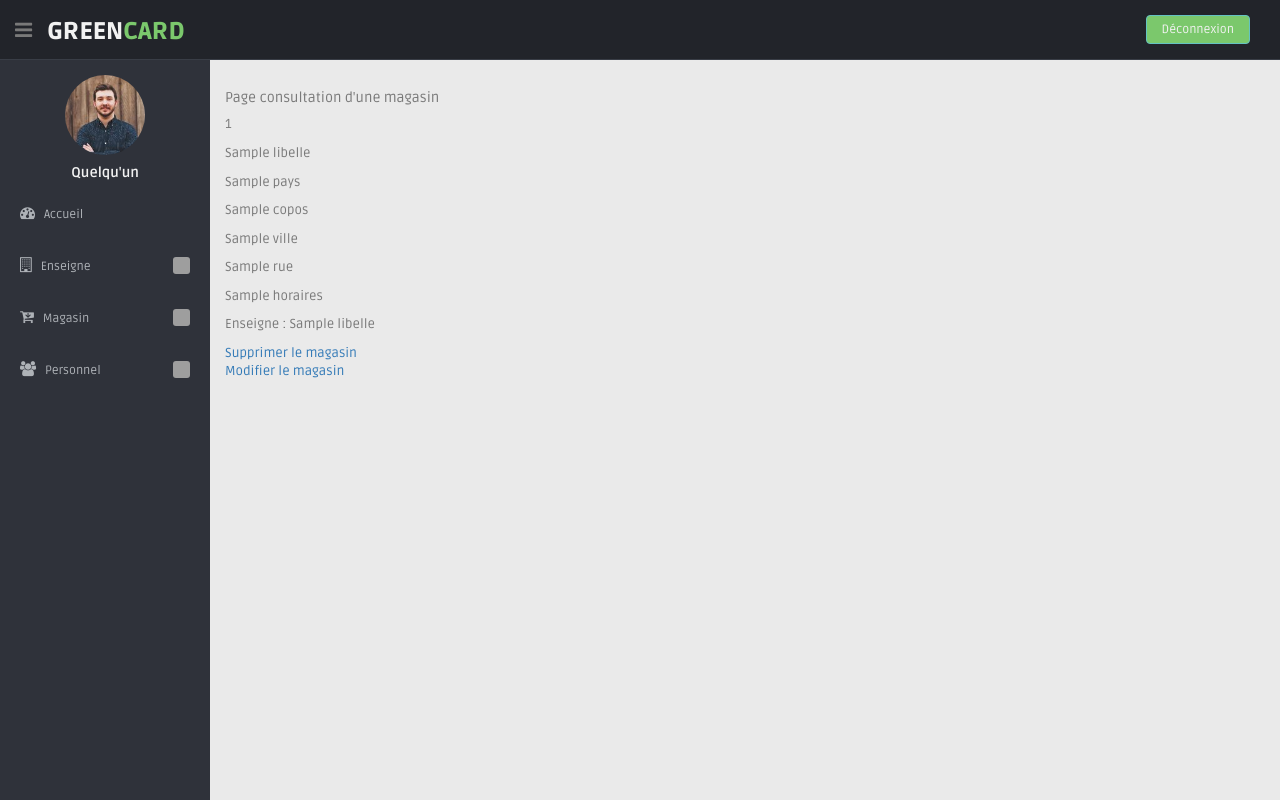
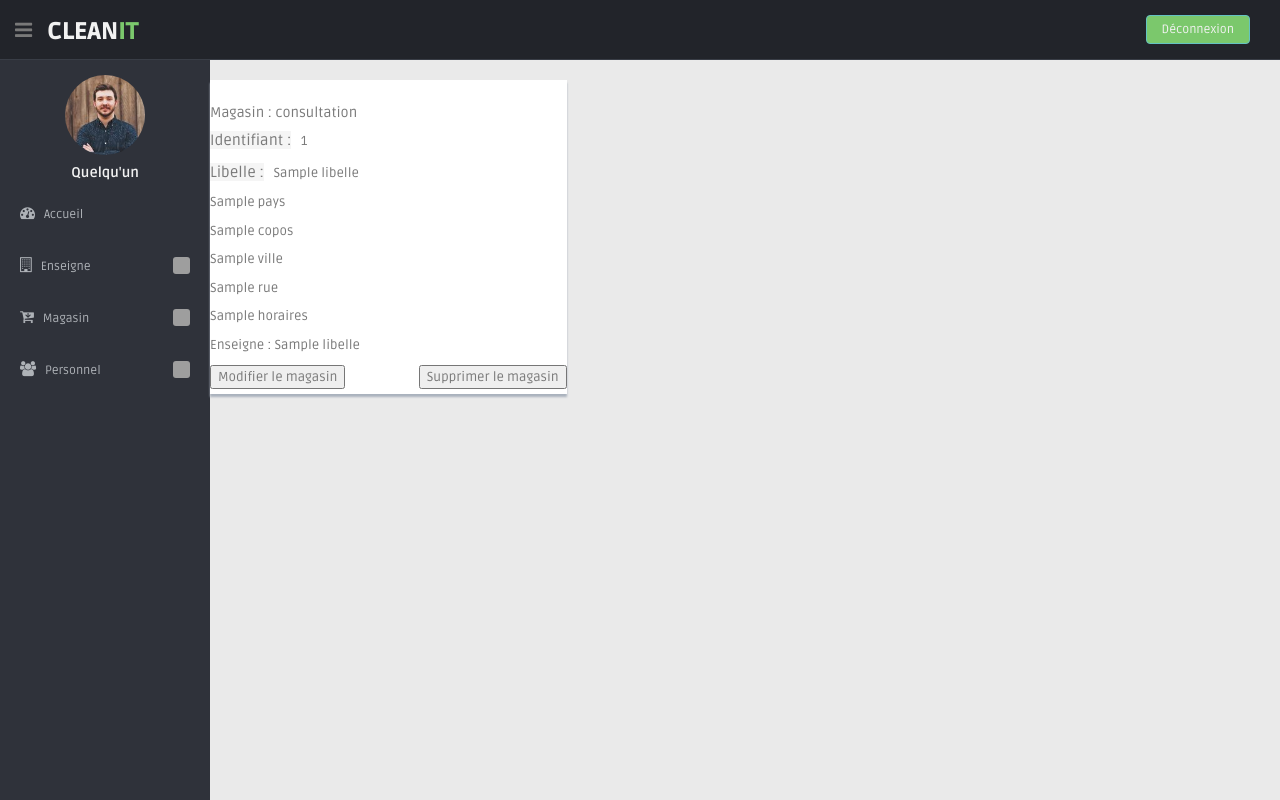
Before and after one commit to Rgarbaciak/NRT_CleanIT, a Symfony app: template templates/magasin/consulter.html.twig in a window 1280 px wide. Run offline with Twig, Linux system fonts and the light colour scheme; the template is opened without the code that fills it: most values are stand-ins (such as "Sample title", 1, 10 or a date in 2020); some libraries are stand-ins or nearby versions; grey boxes are pictures that could not be loaded.

Commit message:
Modification esthétiques

```diff
--- a/public/css/style.css
+++ b/public/css/style.css
@@ -1203,6 +1203,7 @@ PANELS CONFIGURATIONS
 .message-p name {
 	color: #ed5565;
 	font-weight: 700;
+
 }
 .message-p .message {
 	font-size: 12px;
--- a/templates/component/menu.html.twig
+++ b/templates/component/menu.html.twig
@@ -3,7 +3,7 @@
         <div class="fa fa-bars tooltips" data-placement="right" data-original-title="Toggle Navigation"></div>
       </div>
       <!--logo start-->
-      <a href="{{ path('home')}}" class="logo"><b>Green<span>Card</span></b></a>
+      <a href="{{ path('home')}}" class="logo"><b>Clean<span>IT</span></b></a>
       <!--logo end-->
 
 
--- a/templates/enseigne/consulter.html.twig
+++ b/templates/enseigne/consulter.html.twig
@@ -16,6 +16,7 @@
     <p>Ville du siège social:  {{enseigne.ville}}</p>
     <p>Rue du siège social:  {{enseigne.rue}}</p>
     <p>Code postal du siège social: {{enseigne.copos}}</p>
+    <p>Type enseigne: {{enseigne.typeEnseigne.libelle}}</p>
     <br>
     <br>
     <br>
--- a/templates/magasin/consulter.html.twig
+++ b/templates/magasin/consulter.html.twig
@@ -9,10 +9,13 @@
        <section id="main-content">
       <section class="wrapper">
         <div class="row">
-          <div class="col-lg-9 main-chart">
-	<h5>Page consultation d'une magasin</h5>
-    <p>{{magasin.id}}<p>
-    <p>{{magasin.libelle}}</p>
+          <div class="col-lg-4 main-chart">
+                <div class ="row content-panel">
+
+	<h5>Magasin : consultation </h5>
+
+    <p><span class="message-p message" style="font-size:15px">Identifiant :</span>&nbsp;&nbsp;&nbsp;{{magasin.id}}</p>
+    <p><span class="message-p message" style="font-size:15px">Libelle :</span>&nbsp;&nbsp;&nbsp;{{magasin.libelle}}</p>
     <p>{{magasin.pays}}</p>
     <p>{{magasin.copos}}</p>
     <p>{{magasin.ville}}</p>
@@ -20,10 +23,15 @@
     <p>{{magasin.horaires}}</p>
     <p>Enseigne : {{magasin.enseigne.libelle}}</p>
 
-    <th><a href="{{ path('magasinSupprimer', { 'id': magasin.id }) }}">Supprimer le magasin</a> </th><br>
 
-    <th><a href="{{ path('magasinModifier', { 'id': magasin.id }) }}">Modifier le magasin</a> </th> <br>
 
+
+    <th><button href="{{ path('magasinModifier', { 'id': magasin.id }) }}">Modifier le magasin</button> </th>
+    <div class="pull-right"  >
+    <th><button href="{{ path('magasinSupprimer', { 'id': magasin.id }) }}">Supprimer le magasin</button> </th><br>
+    </div>
+
+     </div>
     </div>
 </div>
 </section>
```
Also changed, not shown: templates/responsable/consulter.html.twig (+6 -6 lines), templates/type_enseigne/consulter.html.twig (+4 -4 lines).
